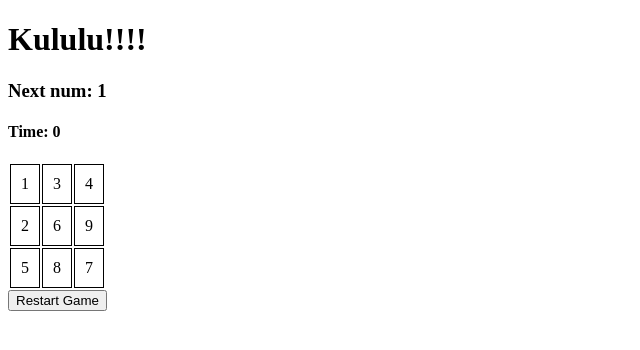
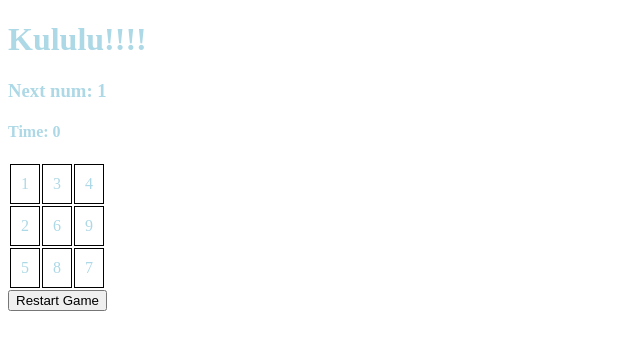
Before and after one commit to klogpok/Touch-the-number, a plain HTML site: page index.html in a window 1280 px wide. Shown: the whole page, without its empty margins (0-640 px from the left). Drawn offline with Linux system fonts and the light colour scheme.

Commit message:
css change

```diff
--- a/css/myStyle.css
+++ b/css/myStyle.css
@@ -6,3 +6,7 @@ td {
 .clicked {
     background-color: grey;
 }
+
+body{
+    color: lightblue;
+}
```
